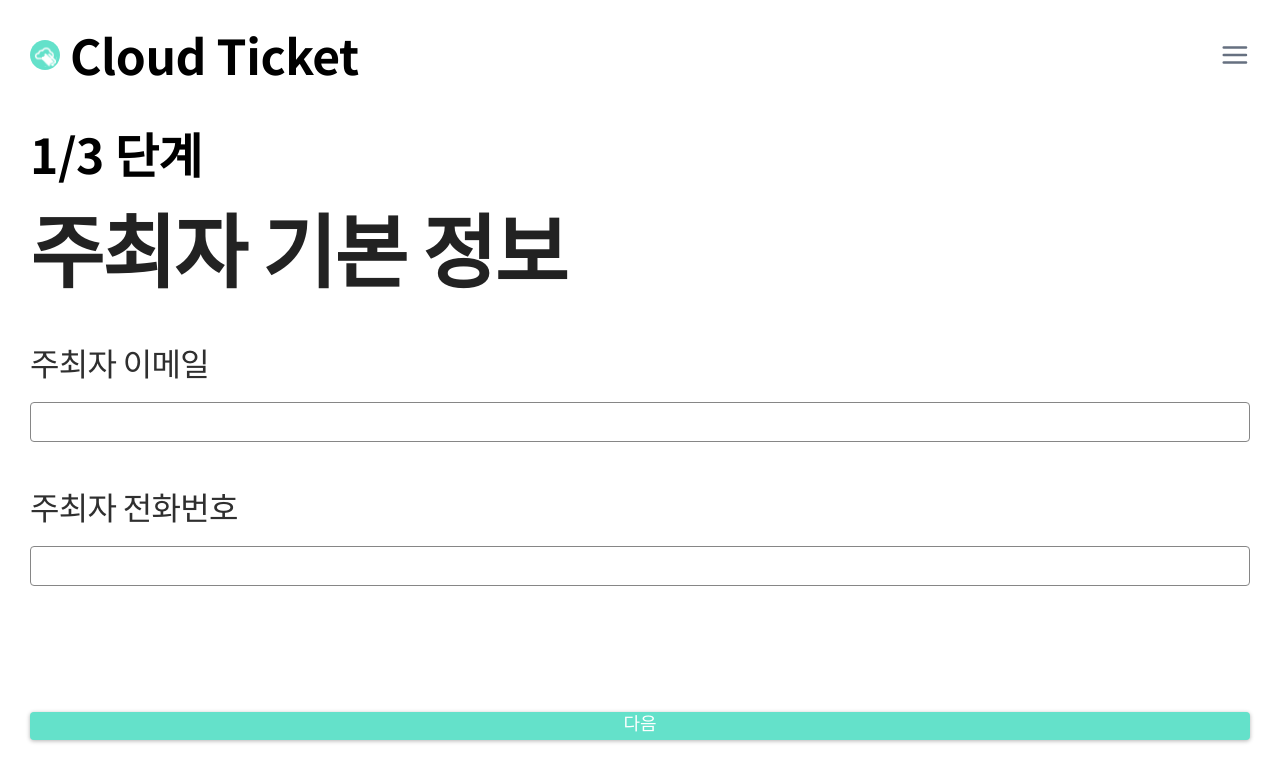
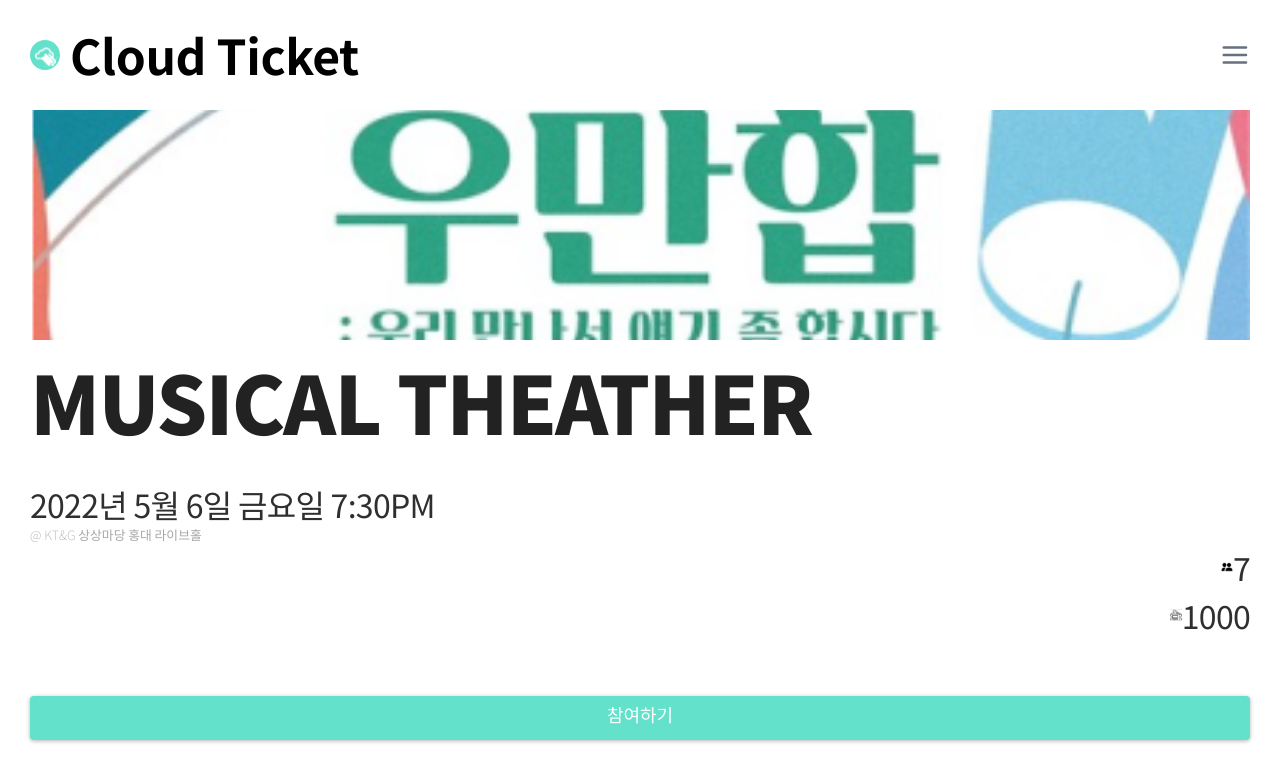
Before and after one commit to Capstone-L2K/cloud-ticket-client, a React (Create React App) app: page /event/1 in a window 1280 px wide. Shown: the top 782 px of the page. Built offline with nearby package versions, Linux system fonts and the light colour scheme.

Commit message:
feat: event detail page

```diff
--- a/src/db/EventData.json
+++ b/src/db/EventData.json
@@ -1,30 +1,39 @@
 [
   {
+    "id": 0,
     "img_src": 0,
     "name": "N.Flying 소극장 콘서트 - 우만합 : 우리 만나서 얘기 좀 합시다",
     "datetime_string": "2022년 5월 6일 금요일 7:30PM",
     "place": "KT&G 상상마당 홍대 라이브홀",
-    "num_of_persons": 7
+    "num_of_persons": 7,
+    "ticket_price": 1000,
+    "contents": "하나 둘! 안녕하세요 엔플라잉을 사랑해주시는 팬 여러분 ~! 저희 엔플라잉이 이번에 5주년을 맞이해서 작은 인원 참가자분들을 대상으로 소규모 콘서트를 열게 되었습니다 ~! 많은 관심 부탁드리고 함께해주세요 ~~ 😊 ✅ 입장 가능 시간 : 7:00 ~ 7:30 ( 정각이 지나면 입장하실 수 없습니다.)✅ 중간 퇴장은 허용되지 않습니다. 외부 음식 반입은 금지됩니다."
   },
   {
+    "id": 1,
     "img_src": 1,
     "name": "MUSICAL THEATHER",
     "datetime_string": "2022년 5월 6일 금요일 7:30PM",
     "place": "KT&G 상상마당 홍대 라이브홀",
-    "num_of_persons": 7
+    "num_of_persons": 7,
+    "ticket_price": 1000
   },
   {
+    "id": 2,
     "img_src": 2,
     "name": "N.Flying 소극장 콘서트 - 우만합 : 우리 만나서 얘기 좀 합시다",
     "datetime_string": "2022년 5월 6일 금요일 7:30PM",
     "place": "KT&G 상상마당 홍대 라이브홀",
-    "num_of_persons": 7
+    "num_of_persons": 7,
+    "ticket_price": 1000
   },
   {
+    "id": 3,
     "img_src": 3,
     "name": "N.Flying 소극장 콘서트 - 우만합 : 우리 만나서 얘기 좀 합시다",
     "datetime_string": "2022년 5월 6일 금요일 7:30PM",
     "place": "KT&G 상상마당 홍대 라이브홀",
-    "num_of_persons": 7
+    "num_of_persons": 7,
+    "ticket_price": 1000
   }
 ]
--- a/src/layouts/App.js
+++ b/src/layouts/App.js
@@ -28,6 +28,8 @@ export default function App() {
         {/* 인증여부에 상관없이 누구나 접속 가능한 페이지 정의 */}
         <Route path="/" element={<LandingPage />} />
         <Route path="/event" element={<EventListPage />} />
+        <Route path="/event/:id" element={<EventDetailPage />} />
+
         {/* 인증을 반드시 하지 않아야만 접속 가능한 페이지 정의 */}
         <Route element={<PrivateRoute authentication={false} />}>
           <Route path="/login" element={<LoginPage />} />
--- a/src/pages/CreateEventPage/EventForm.js
+++ b/src/pages/CreateEventPage/EventForm.js
@@ -12,12 +12,13 @@ import useInput from "../../hooks/useInput";
 import SvgIcon from "../../components/SvgIcon";
 import ImageIconSrc from "../../assets/icons/image.svg";
 import { SCREEN_PADDING } from "../../styles/style";
-import { SubmitButton } from "./form/SubmitBtn";
+import { SquareBtn } from "./form/SquareBtn";
 import ImagePicker from "./form/ImagePicker";
 import BackIconSrc from "../../assets/icons/back.svg";
 import DateInput from "./form/DateInput";
 import { Input } from "./form/Input";
 import TimePicker from "./form/TimeInput";
+
 export default function EventForm({ setStep, eventInputs }) {
   let navigate = useNavigate();
 
@@ -78,7 +79,7 @@ export default function EventForm({ setStep, eventInputs }) {
           <Input />
         </Box>
       </Form>
-      <SubmitButton onClick={handleSubmitEventForm}>다음</SubmitButton>
+      <SquareBtn onClick={handleSubmitEventForm}>다음</SquareBtn>
     </EventFormLayout>
   );
 }
--- a/src/pages/CreateEventPage/HostForm.js
+++ b/src/pages/CreateEventPage/HostForm.js
@@ -10,7 +10,7 @@ import styled from "styled-components";
 import { useNavigate } from "react-router";
 import useInput from "../../hooks/useInput";
 import { SCREEN_PADDING } from "../../styles/style";
-import { SubmitButton } from "./form/SubmitBtn";
+import { SquareBtn } from "./form/SquareBtn";
 import { Input } from "./form/Input";
 export default function HostForm({ setStep, hostInputs }) {
   let navigate = useNavigate();
@@ -44,7 +44,7 @@ export default function HostForm({ setStep, hostInputs }) {
           <Input value={phoneNumber} onChange={handlePhoneNumberChange} />
         </Box>
       </Form>
-      <SubmitButton onClick={handleSubmitHostForm}>다음</SubmitButton>
+      <SquareBtn onClick={handleSubmitHostForm}>다음</SquareBtn>
     </HostFormLayout>
   );
 }
--- a/src/pages/CreateEventPage/TicketForm.js
+++ b/src/pages/CreateEventPage/TicketForm.js
@@ -11,7 +11,7 @@ import styled from "styled-components";
 import { useNavigate } from "react-router";
 import useInput from "../../hooks/useInput";
 import { SCREEN_PADDING } from "../../styles/style";
-import { SubmitButton } from "./form/SubmitBtn";
+import { SquareBtn } from "./form/SquareBtn";
 import { Input } from "./form/Input";
 import SvgIcon from "../../components/SvgIcon";
 import BackIconSrc from "../../assets/icons/back.svg";
@@ -107,7 +107,7 @@ export default function TicketForm({ setStep }) {
           </CustomBodyRegular>
         </Row>
       </Form>
-      <SubmitButton onClick={createEvent}>이벤트 생성하기</SubmitButton>
+      <SquareBtn onClick={createEvent}>이벤트 생성하기</SquareBtn>
     </TicketFormLayout>
   );
 }
--- a/src/pages/CreateEventPage/form/SubmitBtn.js
+++ b/src/pages/CreateEventPage/form/SquareBtn.js
@@ -1,6 +1,6 @@
 import styled from "styled-components";
 
-export const SubmitButton = styled.button`
+export const SquareBtn = styled.button`
   display: flex;
   align-items: center;
   justify-content: center;
--- a/src/pages/EventListPage/EventCard.js
+++ b/src/pages/EventListPage/EventCard.js
@@ -12,12 +12,18 @@ import Poster1Src from "../../assets/demo/poster1.png";
 import Poster2Src from "../../assets/demo/poster2.png";
 import Poster3Src from "../../assets/demo/poster3.png";
 import Poster4Src from "../../assets/demo/poster4.png";
+import { useNavigate } from "react-router";
 export default function EventCard({ event }) {
-  const { img_src, name, datetime_string, place, num_of_persons } = event;
+  const { id, img_src, name, datetime_string, place, num_of_persons } = event;
 
   const posters = [Poster1Src, Poster2Src, Poster3Src, Poster4Src];
+
+  let navigate = useNavigate();
+  const moveToDetailPage = () => {
+    navigate(`/event/${id}`);
+  };
   return (
-    <Box>
+    <Box onClick={moveToDetailPage}>
       <img src={posters[img_src]} width={"100%"} height={"auto"} />
       <BodySmall>{name}</BodySmall>
       <BodyXSmall>{datetime_string}</BodyXSmall>
@@ -36,7 +42,7 @@ const Box = styled.div`
 
   gap: 2px;
   width: 45%;
-  height: 120px;
+  height: 200px;
 `;
 
 const Row = styled.div`
--- /dev/null
+++ b/src/pages/EventListPage/EventDetailPage/EventDetailPage.js
@@ -0,0 +1,85 @@
+import React from "react";
+import styled from "styled-components";
+import {
+  Title,
+  Subtitle,
+  Caption,
+  BodySmall,
+  BodyRegular,
+  BodyLarge,
+  BodyXSmall,
+} from "../../../styles/fonts/Typography";
+import { useParams } from "react-router";
+import EventList from "../../../db/EventData.json";
+import { SquareBtn } from "../../CreateEventPage/form/SquareBtn";
+import PeopleSrc from "../../../assets/icons/people.svg";
+import TicketIconSrc from "../../../assets/icons/ticket.svg";
+import SvgIcon from "../../../components/SvgIcon";
+import SizedBox from "../../../components/SizedBox";
+export default function EventDetailPage() {
+  // 이벤트 id 로 이벤트 정보 fetching
+
+  const { id } = useParams();
+
+  const {
+    name,
+    place,
+    ticket_price,
+    contents,
+    datetime_string,
+    num_of_persons,
+  } = EventList[id];
+  return (
+    <EventDetailPageLayout>
+      <EventBannerImage src={require("../../../assets/demo/poster1.png")} />
+      <Title>{name}</Title>
+      <SizedBox height="20px" />
+      <BodyRegular>{datetime_string}</BodyRegular>
+
+      <Caption>@ {place}</Caption>
+      <Row>
+        <SvgIcon src={PeopleSrc} size="12px" />
+        <BodyRegular>{num_of_persons}</BodyRegular>
+      </Row>
+
+      <Row>
+        <SvgIcon src={TicketIconSrc} size="12px" />
+        <BodyRegular>{ticket_price}</BodyRegular>
+      </Row>
+      <Section>{contents}</Section>
+
+      <SquareBtn>참여하기</SquareBtn>
+    </EventDetailPageLayout>
+  );
+}
+const EventDetailPageLayout = styled.div`
+  display: flex;
+  flex-direction: column;
+  justify-content: flex-start;
+  align-items: flex-start;
+
+  width: 100%;
+
+  padding: 30px 0;
+`;
+
+const EventBannerImage = styled.img`
+  width: 100%;
+  object-fit: cover;
+  height: 230px;
+  width: 100%;
+`;
+const Row = styled.div`
+  display: flex;
+  flex-direction: row;
+  justify-content: flex-end;
+  align-items: center;
+  width: 100%;
+`;
+const Section = styled.main`
+  border-top: 0.5px solid var(--gray300);
+  border-bottom: 0.5px solid var(--gray300);
+
+  padding: 20px 0;
+  margin: 20px 0;
+`;
--- a/src/pages/EventListPage/EventListPage.js
+++ b/src/pages/EventListPage/EventListPage.js
@@ -4,6 +4,8 @@ import EventLists from "../../db/EventData.json";
 import styled from "styled-components";
 import { Title, BodyRegular } from "../../styles/fonts/Typography";
 import SizedBox from "../../components/SizedBox";
+import SearchIconSrc from "../../assets/icons/search.svg";
+import SvgIcon from "../../components/SvgIcon";
 function EventListPage() {
   return (
     <EventListPageLayout>
@@ -12,7 +14,7 @@ function EventListPage() {
       <SizedBox height="30px" />
       <EventList>
         {EventLists.map((e) => (
-          <EventCard event={e} />
+          <EventCard event={e} key={e.id} />
         ))}
       </EventList>
     </EventListPageLayout>
@@ -20,12 +22,20 @@ function EventListPage() {
 }
 
 export default EventListPage;
+
+function Search() {
+  return (
+    <Row>
+      <SvgIcon src={SearchIconSrc} />
+    </Row>
+  );
+}
 const EventListPageLayout = styled.div`
   display: flex;
   flex-direction: column;
   justify-content: flex-start;
   align-items: flex-start;
-  height: 100%;
+
   width: 100%;
   padding-top: 30px;
 `;
@@ -40,3 +50,10 @@ const EventList = styled.div`
   width: 100%;
   gap: 150px 30px;
 `;
+const Row = styled.div`
+  display: flex;
+  flex-direction: row;
+  justify-content: flex-start;
+  align-items: center;
+  width: 100%;
+`;
--- a/src/styles/GlobalStyle.js
+++ b/src/styles/GlobalStyle.js
@@ -41,7 +41,7 @@ ${normalize}
     --font-size-md: clamp(1rem, 4vw, 3rem);
     --font-size-ms: clamp(1rem, 3vw, 2rem);
     --font-size-sm: clamp(1rem, 2vw, 2rem);
-    --font-size-xs: clamp(0.5rem, 5px, 2rem);
+    --font-size-xs: clamp(0.5rem, 1vw, 2rem);
     --border-radius : 5px;
   }
 
--- a/src/styles/fonts/Typography.js
+++ b/src/styles/fonts/Typography.js
@@ -1,6 +1,6 @@
 import styled from "styled-components";
 // 100;300;400;500;700;900
-const Title = styled.h1`
+const Title = styled.header`
   font-family: "Noto Sans KR";
   font-weight: 900;
   font-size: var(--font-size-xl);
@@ -84,7 +84,7 @@ const Caption = styled.h6`
   font-style: normal;
   font-weight: 200;
   font-size: var(--font-size-xs);
-  color: ${({ color }) => (color ? color : `var(--gray200)`)};
+  color: ${({ color }) => (color ? color : `var(--gray300)`)};
   margin: 0;
 `;
 const TextButton = styled.h6`
```
Also changed, not shown: src/pages/EventListPage/EventDetailPage/Tag.js (added, +8 -0 lines).
